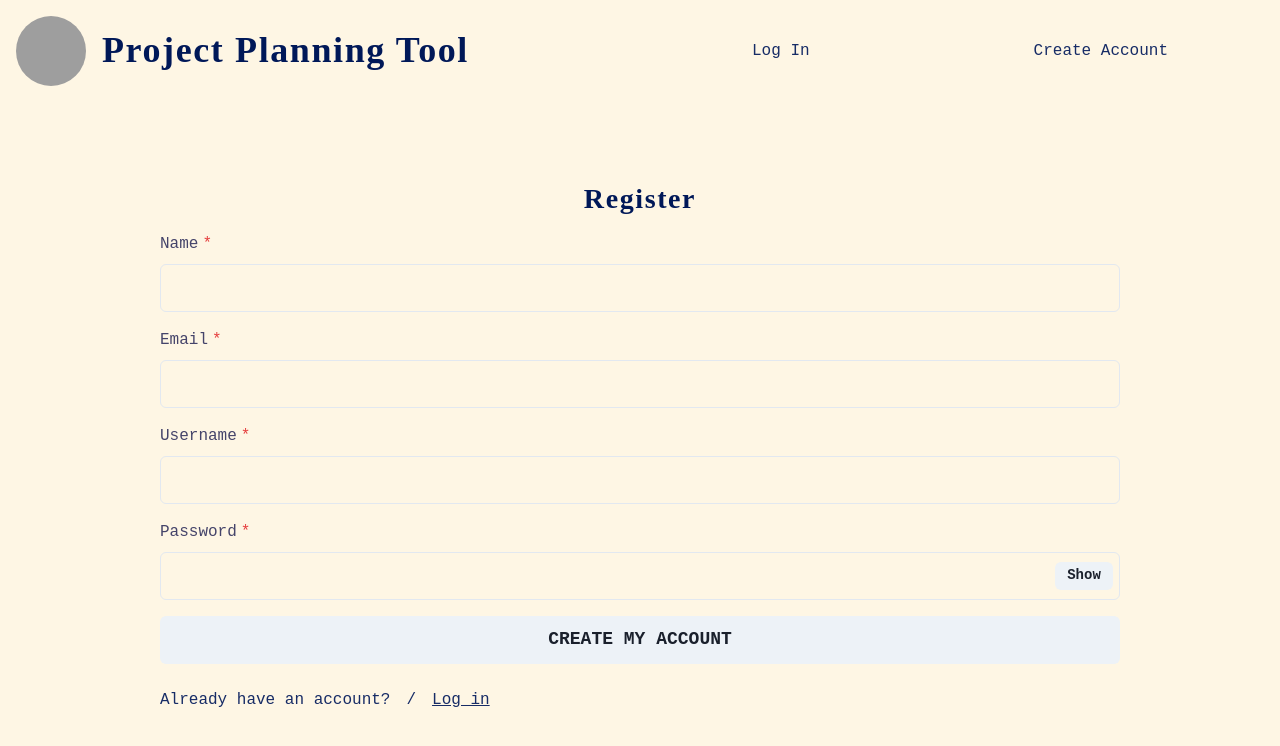
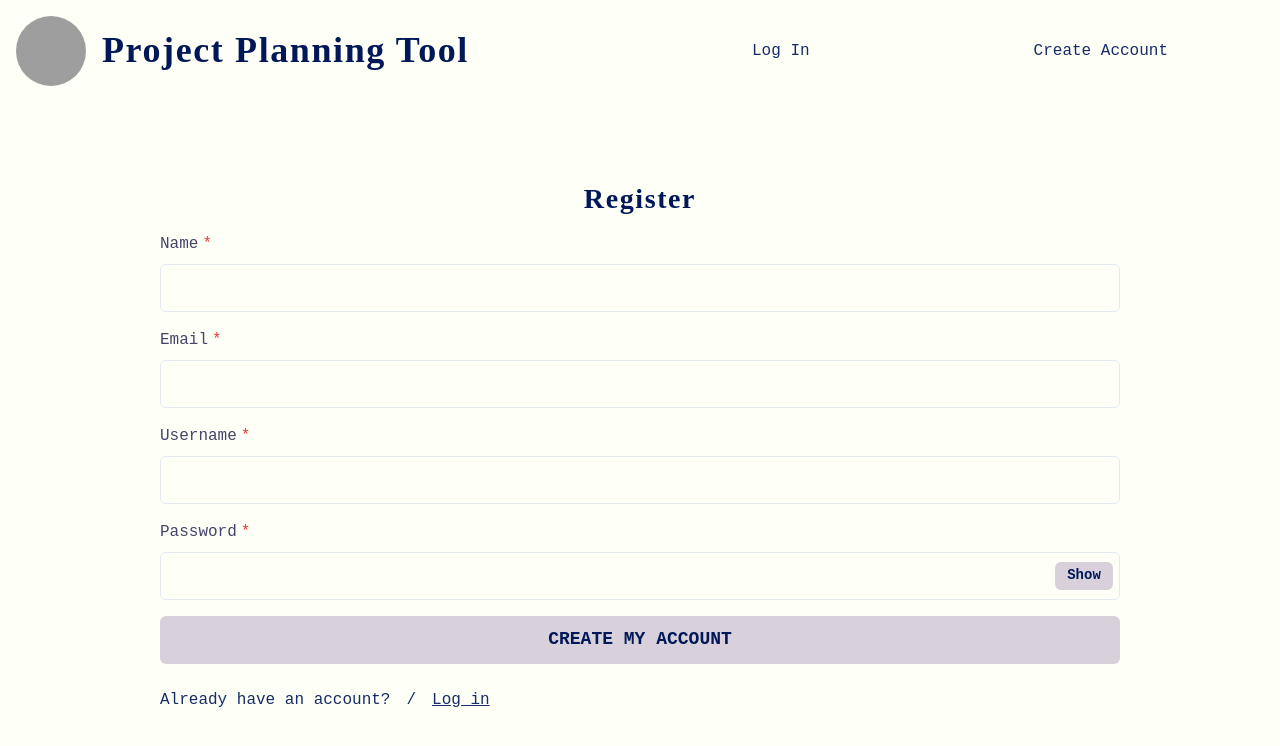
Before and after one commit to charlenexu20/cwc-todo-list, a React (Create React App) app in the folder client/: page /sign-up in a window 1280 px wide. Shown: the top 746 px of the page. Built offline with nearby package versions, Linux system fonts and the light colour scheme; grey boxes are pictures that could not be loaded.

Commit message:
Update theme colors and add styles to pages and components

```diff
--- a/client/src/Components/DeleteModal.tsx
+++ b/client/src/Components/DeleteModal.tsx
@@ -45,10 +45,9 @@ const DeleteModal = ({ isOpen, onClose, itemType, deleteItem }: Props) => {
           <Box mb={10}>
             <Text
               mb={10}
-              fontSize={20}
               textAlign="center"
             >{`Are you sure you want to delete this ${itemType}?`}</Text>
-            <Text textAlign="center" fontSize={20}>
+            <Text textAlign="center">
               You will be{" "}
               <Text as="span" fontWeight="bold">
                 permanently
--- a/client/src/Components/Features/FeatureModal.tsx
+++ b/client/src/Components/Features/FeatureModal.tsx
@@ -222,7 +222,7 @@ const FeatureModal = ({
                 size="md"
                 bgColor="transparent"
                 color="#001858"
-                _hover={{ bgColor: "#fac2a5" }}
+                _hover={{ bgColor: "#aa96b1", color: "#fffffe" }}
                 onClick={
                   updateFeatureName
                     ? () => {
@@ -253,7 +253,7 @@ const FeatureModal = ({
                 size="md"
                 bgColor="transparent"
                 color="#001858"
-                _hover={{ bgColor: "#fac2a5" }}
+                _hover={{ bgColor: "#aa96b1", color: "#fffffe" }}
                 onClick={
                   updateFeatureDescription
                     ? () => {
@@ -290,7 +290,7 @@ const FeatureModal = ({
           </Box>
         </Box>
 
-        <Button m={10} onClick={onOpenDelete} variant="action-button">
+        <Button m={10} onClick={onOpenDelete} variant="delete-btn">
           Delete Feature
         </Button>
       </ModalContent>
--- a/client/src/Components/Login/PasswordRecoveryModal.tsx
+++ b/client/src/Components/Login/PasswordRecoveryModal.tsx
@@ -104,7 +104,12 @@ const PasswordRecoveryModal = ({ isOpen, onClose }: Props) => {
             />
           </Box>
         </ModalBody>
-        <Button w="100%" m={4} onClick={handleEmailSubmit}>
+        <Button
+          w="100%"
+          m={4}
+          onClick={handleEmailSubmit}
+          variant="action-button"
+        >
           SUBMIT
         </Button>
       </ModalContent>
--- a/client/src/Components/Profile/UserDetailsRow.tsx
+++ b/client/src/Components/Profile/UserDetailsRow.tsx
@@ -137,7 +137,7 @@ const UserDetailsRow = ({ field, value, username, setData }: Props) => {
         size="sm"
         color="#001858"
         colorScheme="brand"
-        _hover={{ bgColor: "#fac2a5", color: "#001858" }}
+        _hover={{ bgColor: "#aa96b1", color: "#FEFFF7" }}
         onClick={updateField ? handleCheckClick : handleEditClick}
       />
     </Box>
--- a/client/src/Components/Tasks/TaskBox.tsx
+++ b/client/src/Components/Tasks/TaskBox.tsx
@@ -187,6 +187,7 @@ const TaskBox = ({ task, setStoryStatus, setTaskList }: Props) => {
         size="md"
         colorScheme="brand"
         color="#001858"
+        _hover={{ bgColor: "#aa96b1", color: "#fffffe" }}
         onClick={
           updateName
             ? () => {
@@ -201,6 +202,7 @@ const TaskBox = ({ task, setStoryStatus, setTaskList }: Props) => {
         onClick={toggleTaskStatus}
         colorScheme="brand"
         color="#001858"
+        _hover={{ bgColor: "#aa96b1", color: "#fffffe" }}
         size="md"
       >
         {taskStatus}
@@ -212,6 +214,7 @@ const TaskBox = ({ task, setStoryStatus, setTaskList }: Props) => {
         size="md"
         colorScheme="brand"
         color="#001858"
+        _hover={{ bgColor: "#aa96b1", color: "#fffffe" }}
         onClick={deleteTask}
       />
     </Box>
--- a/client/src/Pages/LogIn.tsx
+++ b/client/src/Pages/LogIn.tsx
@@ -142,7 +142,12 @@ const LogIn = () => {
             />
 
             <InputRightElement width="4.5rem">
-              <Button h="1.75rem" size="sm" onClick={handleShowClick}>
+              <Button
+                h="1.75rem"
+                size="sm"
+                onClick={handleShowClick}
+                variant="action-button"
+              >
                 {show ? "Hide" : "Show"}
               </Button>
             </InputRightElement>
@@ -151,7 +156,12 @@ const LogIn = () => {
             <FormErrorMessage>Please enter a valid password.</FormErrorMessage>
           )}
         </FormControl>
-        <Button w="100%" size="lg" onClick={handleSubmit}>
+        <Button
+          w="100%"
+          size="lg"
+          onClick={handleSubmit}
+          variant="action-button"
+        >
           LOGIN
         </Button>
         <Box w="100%" display="flex" lineHeight="40px">
--- a/client/src/Pages/Profile.tsx
+++ b/client/src/Pages/Profile.tsx
@@ -77,7 +77,7 @@ const Profile = () => {
       <Box display="flex" gap={10} w="60%" py={20} m="0 auto">
         {/* User photo */}
         <Box display="flex" alignItems="center">
-          <Avatar bg="#f3d2c1" size="2xl" name={data.name} />
+          <Avatar bg="#f0f1ca" size="2xl" name={data.name} />
         </Box>
         {/* User account details */}
         <Box display="flex" flexDirection="column" w="100%" gap={4}>
--- a/client/src/Pages/Project.tsx
+++ b/client/src/Pages/Project.tsx
@@ -200,7 +200,7 @@ const Project = () => {
               size="md"
               bgColor="transparent"
               color="#001858"
-              _hover={{ bgColor: "#fac2a5" }}
+              _hover={{ bgColor: "#aa96b1", color: "#fffffe" }}
               onClick={
                 updateProjectName
                   ? () => {
@@ -232,7 +232,7 @@ const Project = () => {
               size="md"
               bgColor="transparent"
               color="#001858"
-              _hover={{ bgColor: "#fac2a5" }}
+              _hover={{ bgColor: "#aa96b1", color: "#fffffe" }}
               onClick={
                 updateProjectDescription
                   ? () => {
@@ -243,7 +243,7 @@ const Project = () => {
             />
           </Box>
         </Box>
-        <Button onClick={onOpen} variant="action-button" size="md">
+        <Button onClick={onOpen} variant="delete-btn" size="md">
           Delete Project
         </Button>
       </Box>
--- a/client/src/Pages/ResetPassword.tsx
+++ b/client/src/Pages/ResetPassword.tsx
@@ -79,8 +79,8 @@ const ResetPassword = () => {
   };
 
   return (
-    <Box>
-      <Heading textAlign="center" mb={4}>
+    <Box mt={20}>
+      <Heading textAlign="center" mb={4} fontSize={28}>
         Reset Your Password
       </Heading>
       <Box
@@ -119,7 +119,12 @@ const ResetPassword = () => {
           )}
         </FormControl>
 
-        <Button w="100%" size="lg" onClick={handleSubmit}>
+        <Button
+          w="100%"
+          size="lg"
+          onClick={handleSubmit}
+          variant="action-button"
+        >
           SUBMIT
         </Button>
       </Box>
--- a/client/src/Pages/SignUp.tsx
+++ b/client/src/Pages/SignUp.tsx
@@ -235,7 +235,12 @@ const SignUp = () => {
             />
 
             <InputRightElement width="4.5rem">
-              <Button h="1.75rem" size="sm" onClick={handleShowClick}>
+              <Button
+                h="1.75rem"
+                size="sm"
+                onClick={handleShowClick}
+                variant="action-button"
+              >
                 {show ? "Hide" : "Show"}
               </Button>
             </InputRightElement>
@@ -265,7 +270,12 @@ const SignUp = () => {
             />
           )}
         </FormControl>
-        <Button w="100%" size="lg" onClick={handleSubmit}>
+        <Button
+          w="100%"
+          size="lg"
+          onClick={handleSubmit}
+          variant="action-button"
+        >
           CREATE MY ACCOUNT
         </Button>
         <Box w="100%" display="flex" lineHeight="40px">
--- a/client/src/theme.ts
+++ b/client/src/theme.ts
@@ -8,14 +8,14 @@ export const theme = extendTheme({
   styles: {
     global: {
       body: {
-        bg: "#fef6e4",
+        bg: "#FEFFF7",
       },
     },
   },
   colors: {
     brand: {
-      500: "#f3d2c1", // Active color
-      600: "#fac2a5", // Hover color
+      500: "#d8d0db", // Active color
+      600: "#aa96b1", // Hover color
     },
   },
   layerStyles: {
@@ -33,12 +33,12 @@ export const theme = extendTheme({
       _hover: {
         cursor: "pointer",
         transform: "scale(1.005)",
-        bgColor: "#faece6",
+        bgColor: "#F7FADB",
       },
       _active: { transform: "scale(1)" },
     },
     accordionButton: {
-      bgColor: "#d77372",
+      bgColor: "#AEA9DF",
       borderTopRadius: "md",
       _active: { transform: "scale(1)" },
     },
@@ -75,15 +75,31 @@ export const theme = extendTheme({
     Button: {
       variants: {
         "action-button": {
-          bgColor: "#f3d2c1",
+          bgColor: "#D8D0DB",
           color: "#001858",
-          _hover: { bgColor: "#fac2a5" },
-          // boxShadow: "0 0 2px 2px #efdfde",
+          _hover: { bgColor: "#AA96B1", color: "#FEFFF7" },
+        },
+        "delete-btn": {
+          bgColor: "#F7FADB",
+          color: "#aea9df",
+          _hover: { bgColor: "#f0f1ca ", color: "#AA96B1" },
         },
       },
       defaultProps: {
         size: "lg",
       },
     },
+
+    // IconButton: {
+    //   baseStyle: {
+    //     bgColor: "#d8d0db",
+    //     color: "#001858",
+    //   },
+    //   variants: {
+    //     "custom-btn": {
+    //       _hover: { bgColor: "#aa96b1", color: "#fffffe" },
+    //     },
+    //   },
+    // },
   },
 });
```
Also changed, not shown: client/src/Components/UserStories/UserStoryDetailsAccordion.tsx (+18 -3 lines).
